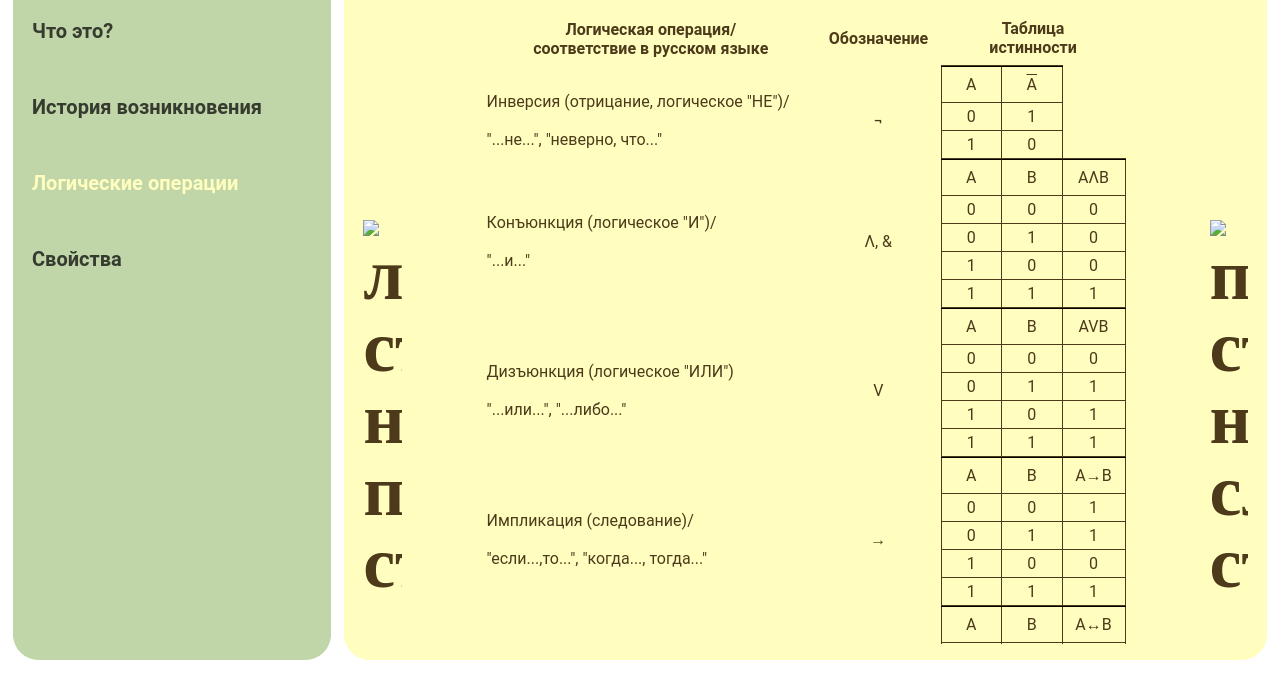
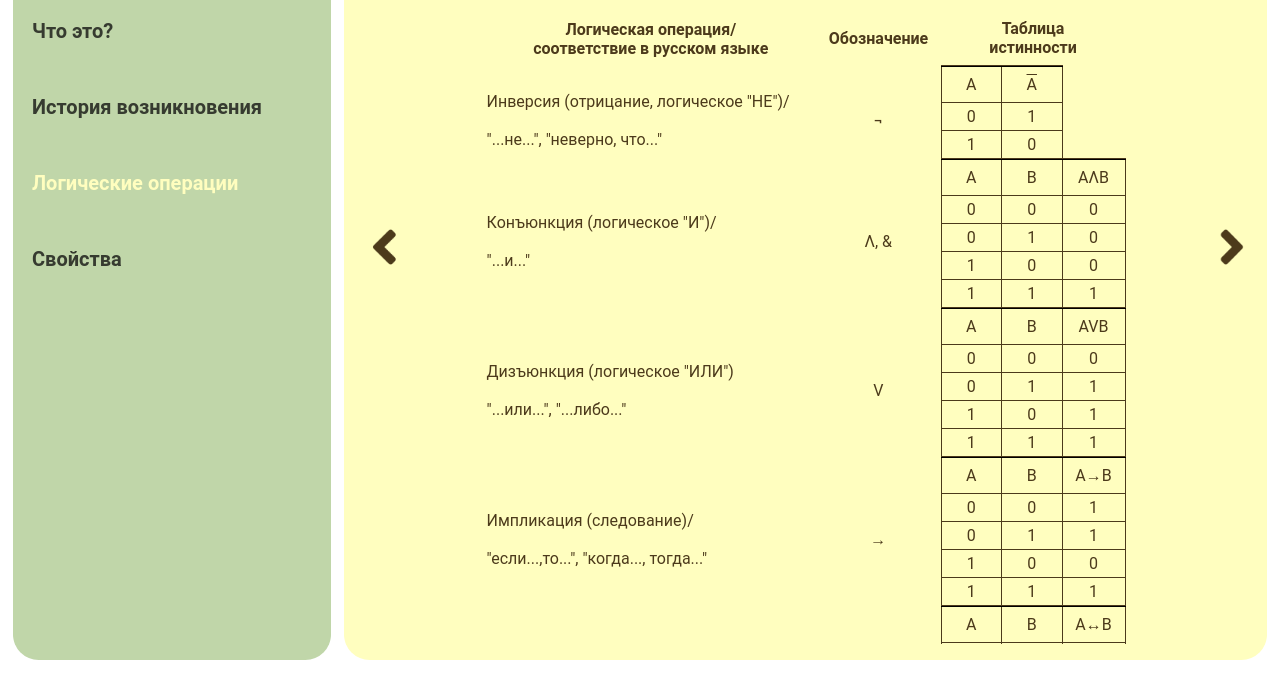
Before and after one commit to Nikita-bite/logic-algebra, a plain HTML site: page logic_operations.html in a window 1280 px wide. Shown: the part 124-800 px from the top of the page. Drawn offline with Linux system fonts and the light colour scheme; the site is published under a folder, as on GitHub Pages, so addresses that start at the root find nothing.

Commit message:
Update logic_operations.html

```diff
--- a/logic_operations.html
+++ b/logic_operations.html
@@ -21,7 +21,7 @@
     <h2><a href="prop.html">Свойства</a></h2><br>
 </div>
 <div class="main">
-    <a style='font-size:72px' class='fas arrow left' id="arrow-left" href="history.html"><img class='left' src="/left.png" alt="левая стрелочка на предыдущую страницу"></a>
+    <a style='font-size:72px' class='fas arrow left' id="arrow-left" href="history.html"><img class='left' src="left.png" alt="левая стрелочка на предыдущую страницу"></a>
     <div class="content" style="padding-right: 0vw !important;">
         <h3>Логические операции</h3>
         <table class="mceItemTable" >
@@ -156,7 +156,7 @@
         </table>
         <br><br>
     </div>
-    <a style='font-size:72px' class='fas arrow right' id="arrow-right" href="prop.html"><img class='right' src="/right.png" alt="правая стрелочка на следующую страницу"></a>
+    <a style='font-size:72px' class='fas arrow right' id="arrow-right" href="prop.html"><img class='right' src="right.png" alt="правая стрелочка на следующую страницу"></a>
 </div>
 </body>
 </html>
```
